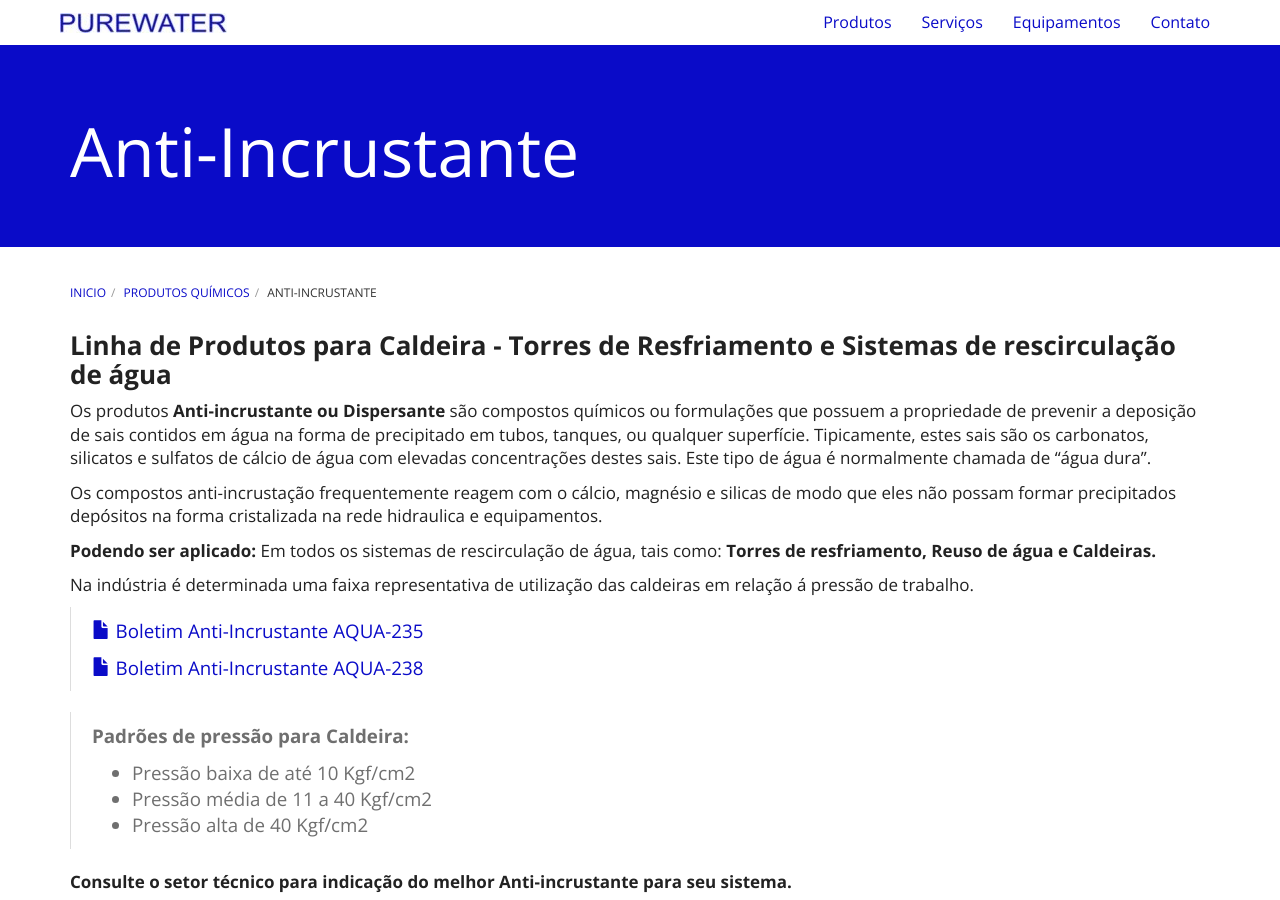
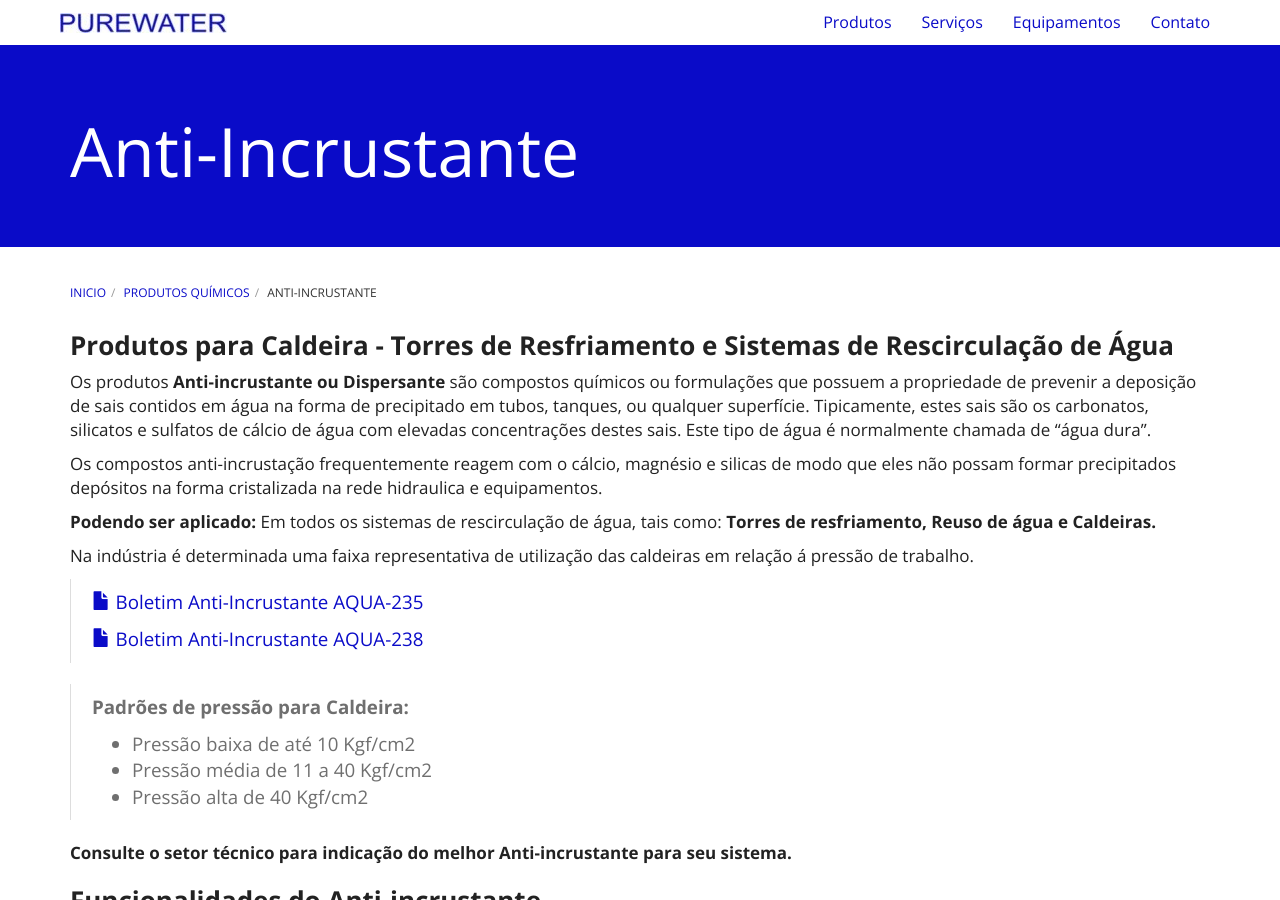
Before and after one commit to purewaterefluentes/purewaterefluentes.github.io, a Jekyll site: the page built from produtos/anti-incrustante.md, in a window 1280 px wide and 900 px high. Built offline with Jekyll 4.4.1, drawn with Linux system fonts in a browser that asks for light colours; nearby versions of some CDN libraries; library files that are not in the unit come from our copies.

Commit message:
Update anti-incrustante.md

```diff
--- a/produtos/anti-incrustante.md
+++ b/produtos/anti-incrustante.md
@@ -5,7 +5,7 @@
 Subtitle: Dispersante
 ---
 
-### **Linha de Produtos para Caldeira - Torres de Resfriamento e Sistemas de rescirculação de água**
+### **Produtos para Caldeira - Torres de Resfriamento e Sistemas de Rescirculação de Água**
 
 Os produtos **Anti-incrustante ou Dispersante** são compostos químicos ou formulações que possuem a propriedade de prevenir a deposição de sais contidos em água na forma de precipitado em tubos, tanques, ou qualquer superfície. Tipicamente, estes sais são os carbonatos, silicatos e sulfatos de cálcio de água com elevadas concentrações destes sais. Este tipo de água é normalmente chamada de "água dura".
 
```
